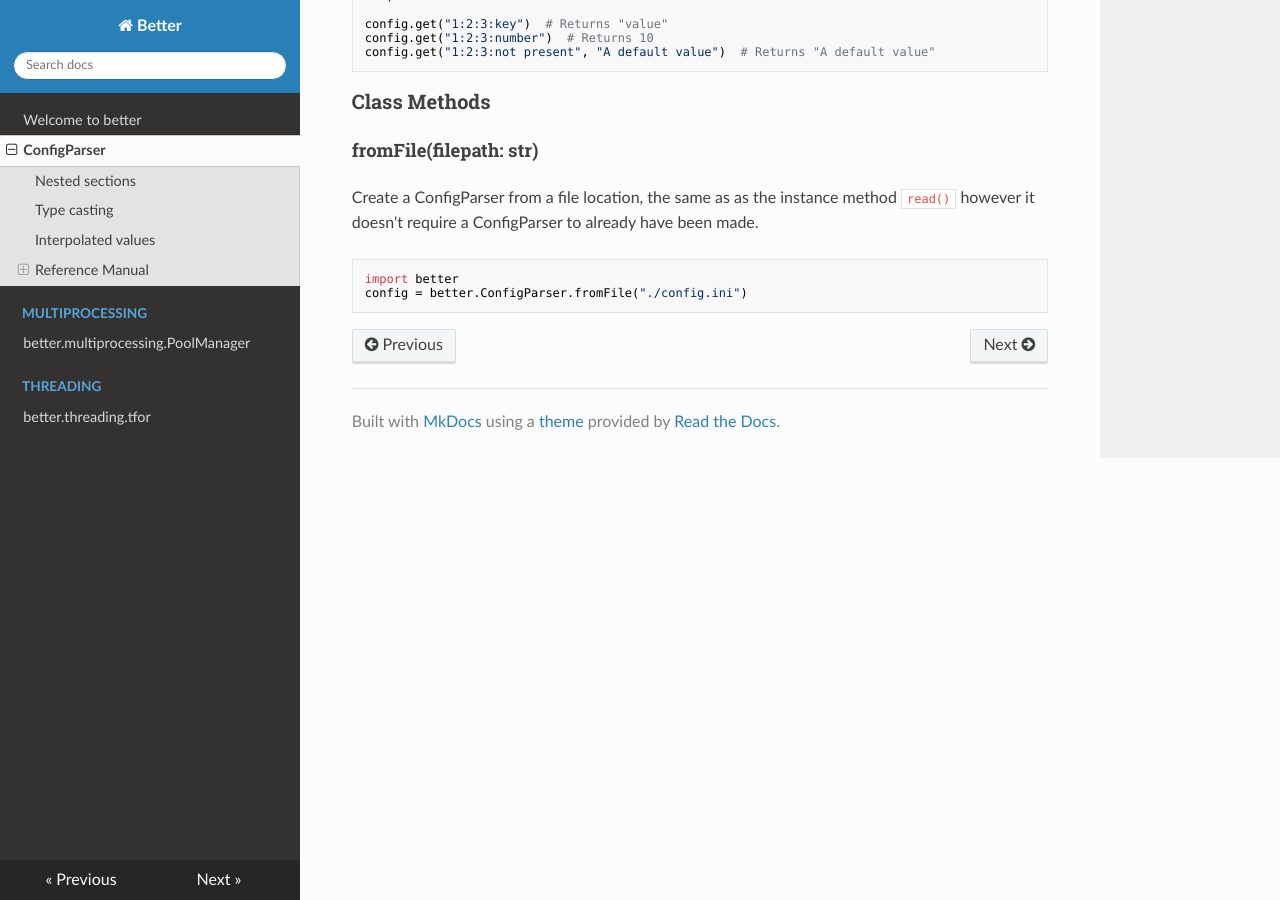
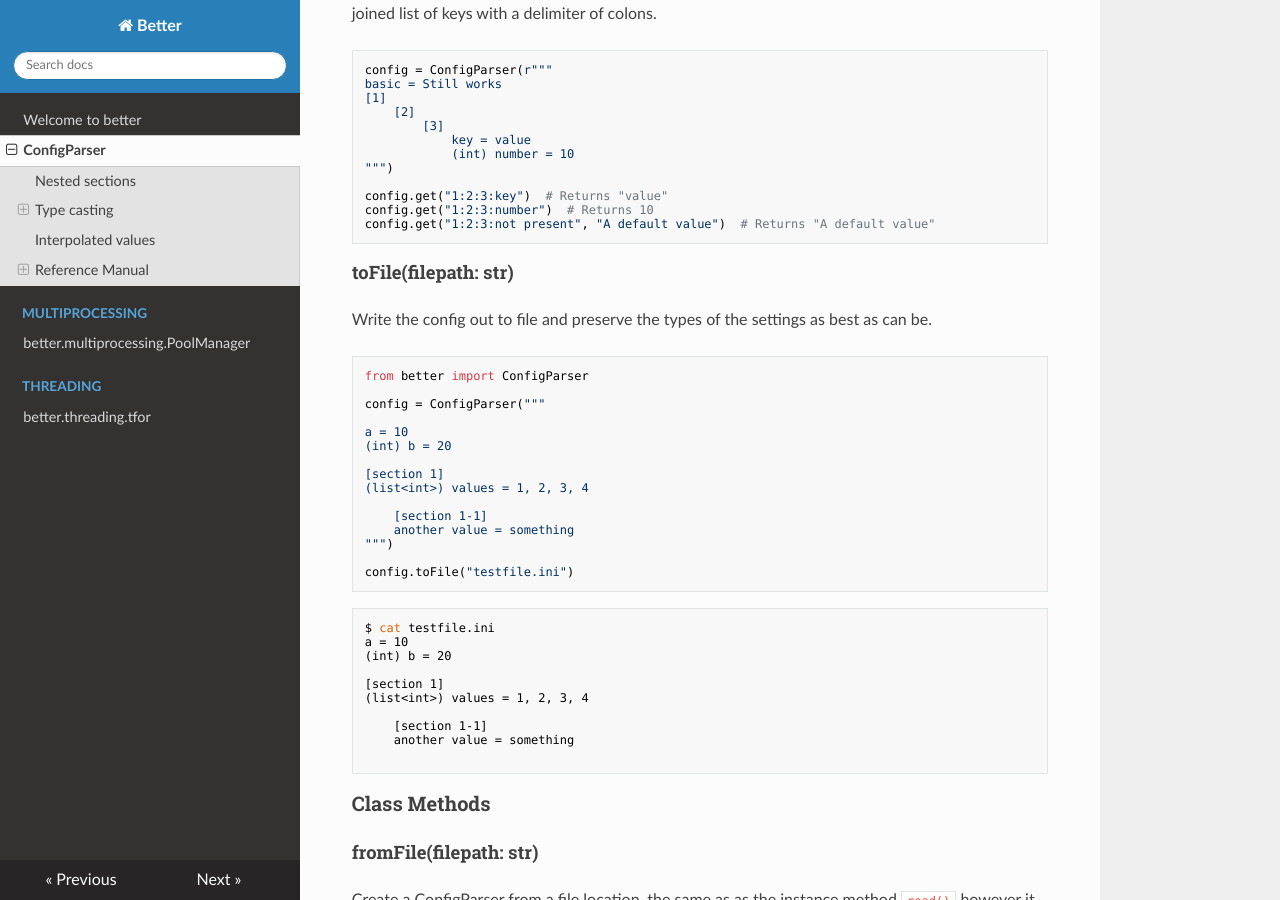
Before and after one commit to Kieran-Bacon/Better, an MkDocs documentation site: the page built from docs/ConfigParser.md, in a window 1280 px wide and 900 px high, scrolled down 6635 px. Built offline with MkDocs 1.6.1, drawn with Linux system fonts in a browser that asks for light colours; nearby versions of some CDN libraries; some of the changed text lies outside the part shown.

Commit message:
update the documentation for the config parser

````diff
--- a/docs/ConfigParser.md
+++ b/docs/ConfigParser.md
@@ -230,6 +230,12 @@
 isinstance(config["Extreme"]["simple_document"], infogain.artefact.Document)  # True
 ```
 
+### 0.3.0 changes - iterable subtypes
+
+Iterable objects can now have their sub-items cast to a type as they are being read/written by using the `<>` notation following its type.
+
+`(list<int>) a = 1,2,3  # Generated shall be a list of intergers`
+
 ## Interpolated values
 
 keys can have their values dynamically generated from previously defined keys within the configparser, allowing for setting reuse. The syntax allows for traversing multiple layers and must always be the absolute path to the key. Interpolated values can then be cast when they are interjected.
@@ -347,6 +353,41 @@
 config.get("1:2:3:not present", "A default value")  # Returns "A default value"
 ```
 
+#### toFile(filepath: str)
+
+Write the config out to file and preserve the types of the settings as best as can be.
+
+```python
+from better import ConfigParser
+
+config = ConfigParser("""
+
+a = 10
+(int) b = 20
+
+[section 1]
+(list<int>) values = 1, 2, 3, 4
+
+    [section 1-1]
+    another value = something
+""")
+
+config.toFile("testfile.ini")
+```
+
+```bash
+$ cat testfile.ini
+a = 10
+(int) b = 20
+
+[section 1]
+(list<int>) values = 1, 2, 3, 4
+
+    [section 1-1]
+    another value = something
+
+```
+
 ### Class Methods
 
 #### fromFile(filepath: str)
````
